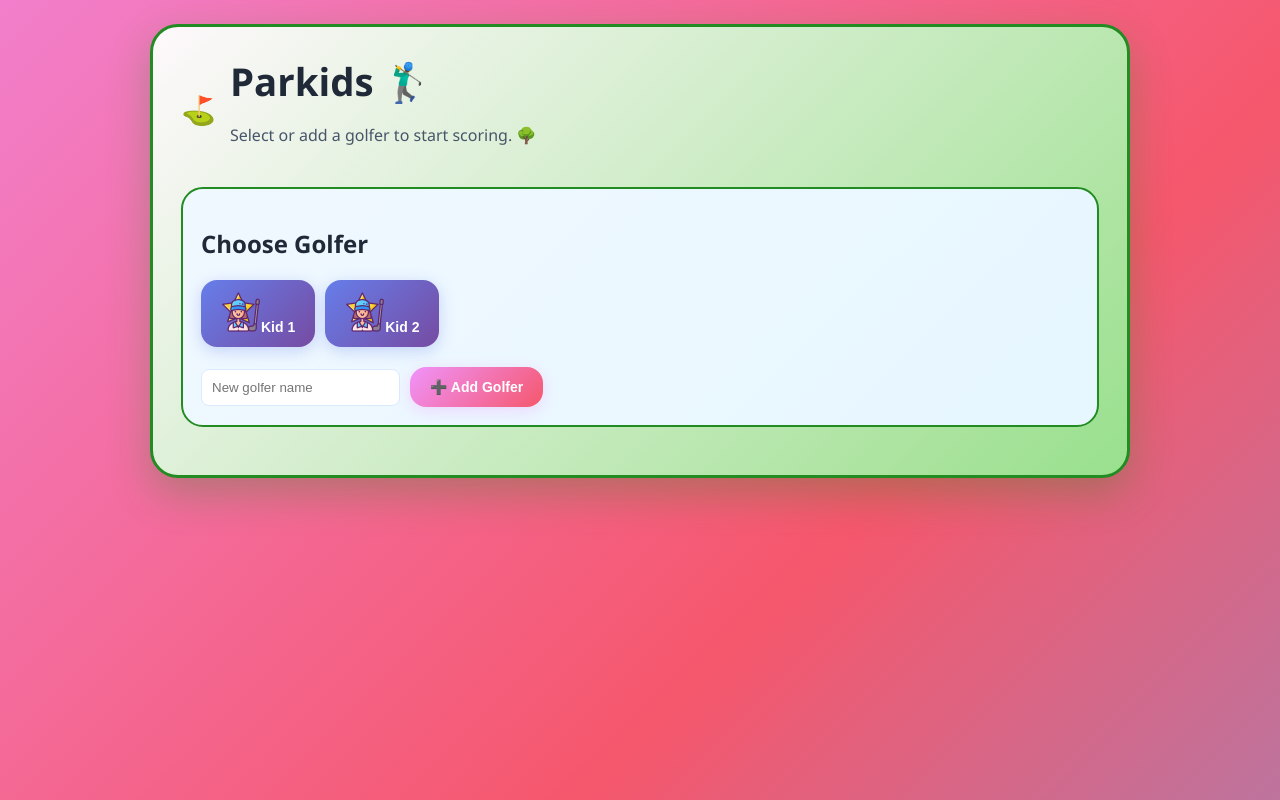
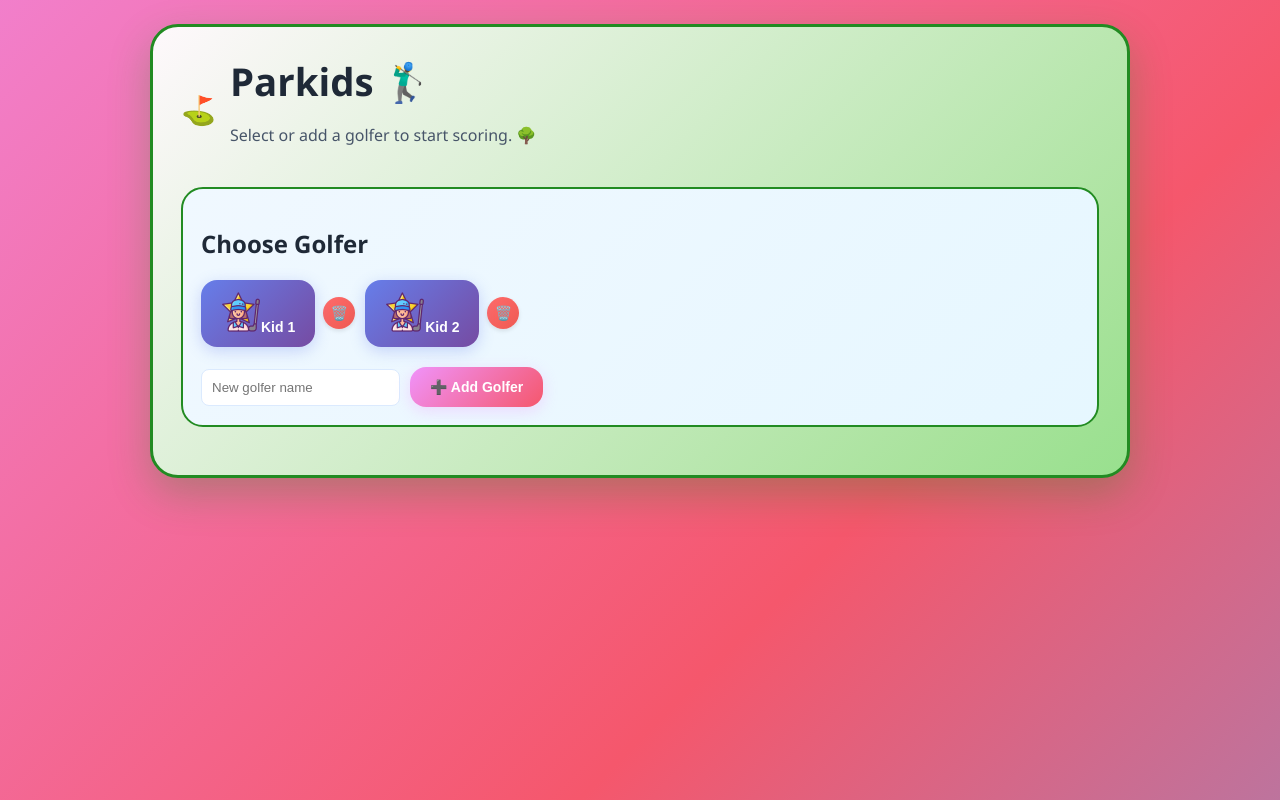
Before and after one commit to luciahu8888/Parkidsapp, a React (Vite) app: page / in a window 1280 px wide. Built offline with nearby package versions, Linux system fonts and the light colour scheme.

Commit message:
Add delete golfer functionality with confirmation dialog and data cleanup

```diff
--- a/src/App.tsx
+++ b/src/App.tsx
@@ -321,6 +321,27 @@ const courses: Course[] = [
     }
   };
 
+  const deleteUser = (userToDelete: string) => {
+    if (users.length <= 1) {
+      alert('Cannot delete the last golfer!');
+      return;
+    }
+
+    if (confirm(`Are you sure you want to delete "${userToDelete}"? This will also delete their game history.`)) {
+      // Remove user from users list
+      setUsers((prev) => prev.filter(user => user !== userToDelete));
+
+      // Clear their localStorage data
+      window.localStorage.removeItem(`parkids-history-${userToDelete}`);
+
+      // If deleting current user, switch to another user
+      if (currentUser === userToDelete) {
+        const remainingUsers = users.filter(user => user !== userToDelete);
+        setCurrentUser(remainingUsers[0] || '');
+      }
+    }
+  };
+
   if (!currentUser) {
     return (
       <div className="app-shell">
@@ -338,14 +359,22 @@ const courses: Course[] = [
           <h2>Choose Golfer</h2>
           <div className="buttons-row">
             {users.map((user) => (
+              <div key={user} className="player-button-container">
                 <button
-                key={user}
                   className="button player-button"
                   onClick={() => setCurrentUser(user)}
                 >
                   <img src={shotIcons.player} alt="Player" className="button-icon" />
                   {user}
                 </button>
+                <button
+                  className="delete-player-btn"
+                  onClick={() => deleteUser(user)}
+                  title={`Delete ${user}`}
+                >
+                  🗑️
+                </button>
+              </div>
             ))}
           </div>
 
--- a/src/styles.css
+++ b/src/styles.css
@@ -136,6 +136,44 @@ body {
 
 .button.secondary:active {
   box-shadow: 0 2px 10px rgba(240, 147, 251, 0.3);
+}
+
+.player-button-container {
+  display: flex;
+  align-items: center;
+  gap: 8px;
+  position: relative;
+}
+
+.player-button {
+  flex: 1;
+}
+
+.delete-player-btn {
+  width: 32px;
+  height: 32px;
+  border-radius: 50%;
+  border: none;
+  background: linear-gradient(135deg, #ff6b6b, #ee5a52);
+  color: white;
+  cursor: pointer;
+  font-size: 14px;
+  transition: all 0.2s ease;
+  box-shadow: 0 2px 4px rgba(0, 0, 0, 0.1);
+  display: flex;
+  align-items: center;
+  justify-content: center;
+}
+
+.delete-player-btn:hover {
+  transform: scale(1.1);
+  background: linear-gradient(135deg, #ff5252, #d32f2f);
+  box-shadow: 0 4px 8px rgba(255, 107, 107, 0.3);
+}
+
+.delete-player-btn:active {
+  transform: scale(0.95);
+  box-shadow: 0 1px 2px rgba(0, 0, 0, 0.2);
 }
 
 .toggle-button {
```
Lines whose indentation alone changed are shown as unchanged.
